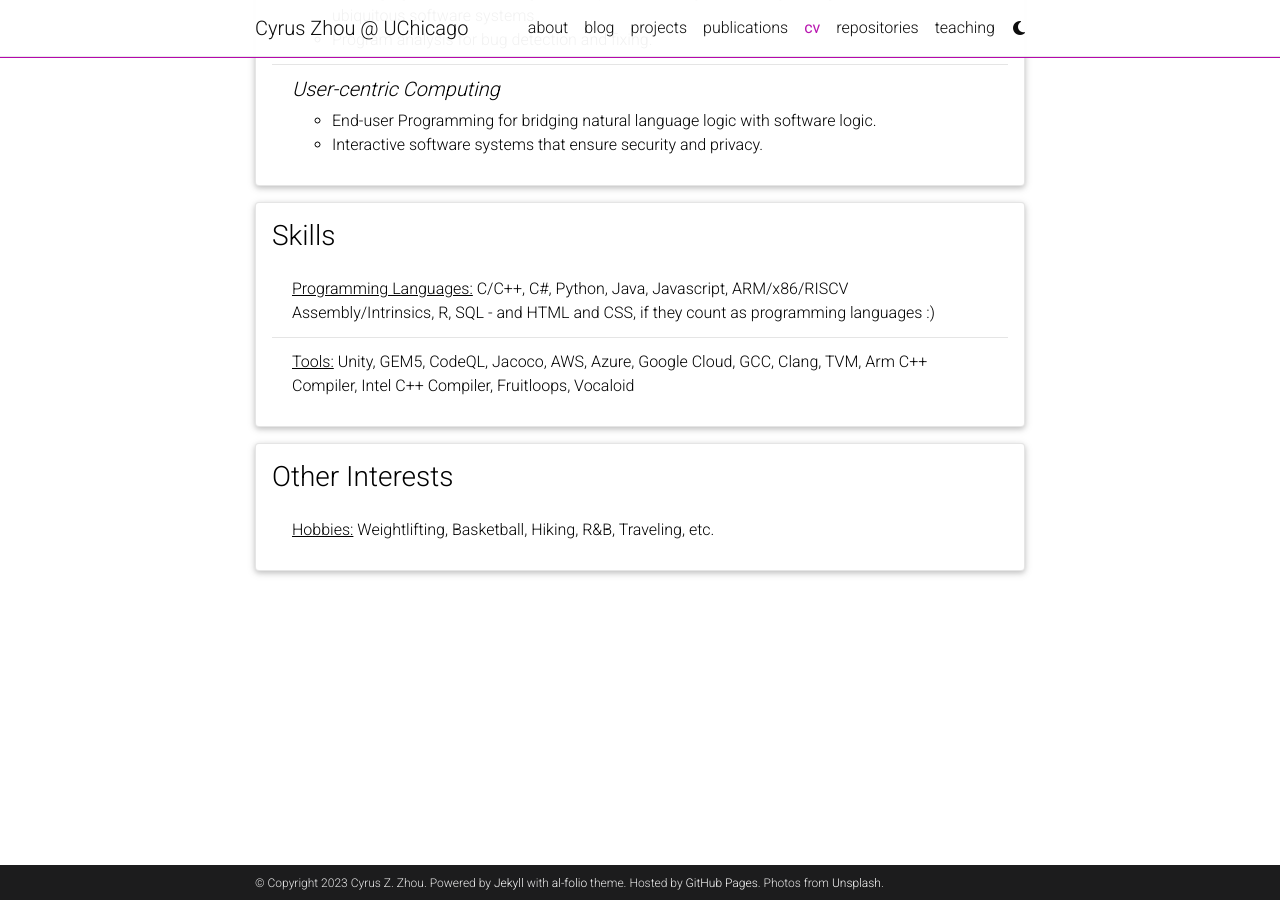
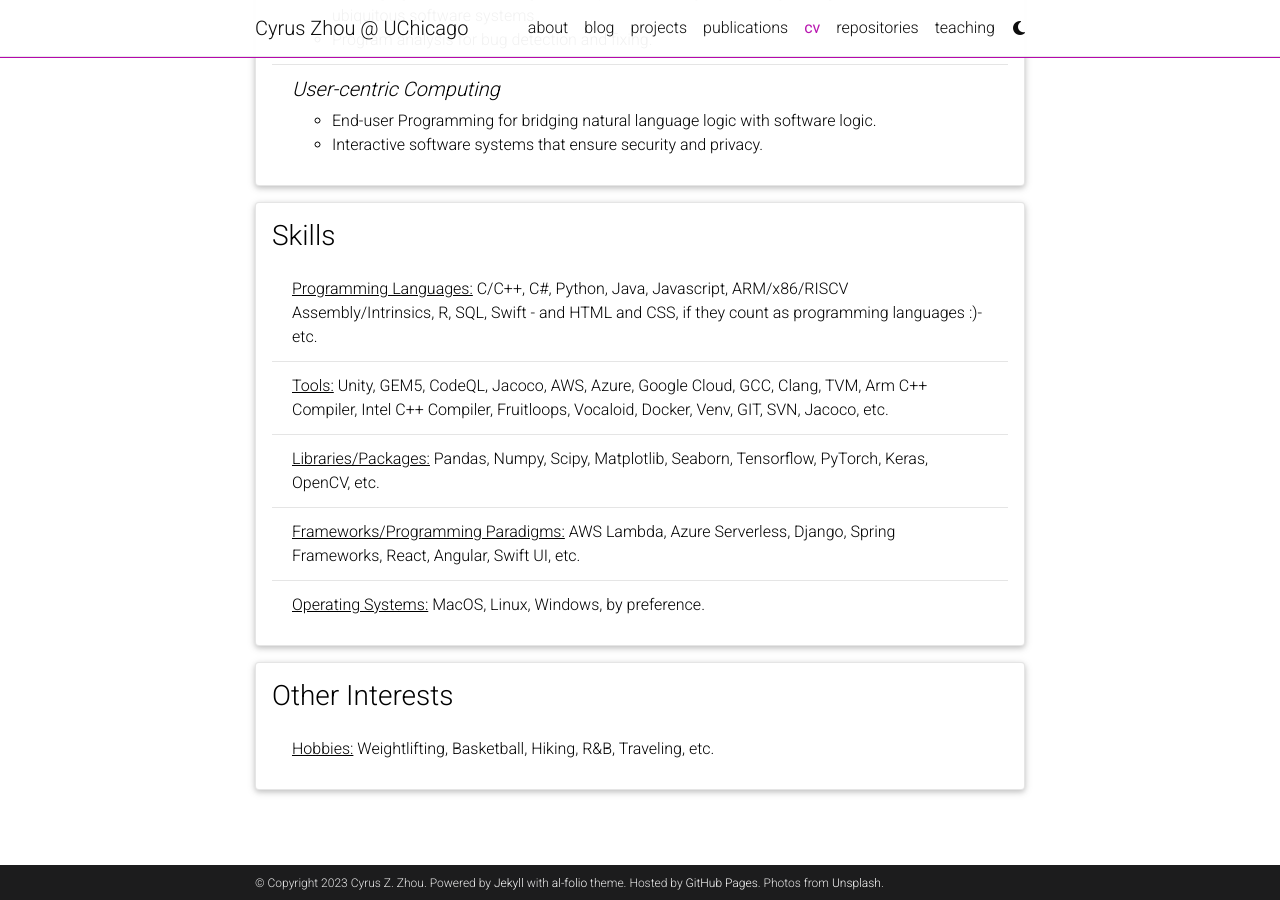
Before and after one commit to cyruszzhou/cyruszzhou.github.io, a Jekyll site: the page built from _pages/cv.md, in a window 1280 px wide and 900 px high, scrolled down 3657 px. Built offline with Jekyll 4.4.1, drawn with Linux system fonts in a browser that asks for light colours; comment, search, counter and statistics services are not loaded; a style sheet for code colours, icons or effects is not loaded.

Commit message:
frameworks and os

```diff
--- a/_data/cv.yml
+++ b/_data/cv.yml
@@ -118,8 +118,11 @@
 - title: Skills
   type: list
   contents:
-    - <u>Programming Languages:</u> C/C++, C#, Python, Java, Javascript, ARM/x86/RISCV Assembly/Intrinsics, R, SQL - and HTML and CSS, if they count as programming languages :)
-    - <u>Tools:</u> Unity, GEM5, CodeQL, Jacoco, AWS, Azure, Google Cloud, GCC, Clang, TVM, Arm C++ Compiler, Intel C++ Compiler, Fruitloops, Vocaloid
+    - <u>Programming Languages:</u> C/C++, C#, Python, Java, Javascript, ARM/x86/RISCV Assembly/Intrinsics, R, SQL, Swift - and HTML and CSS, if they count as programming languages :)- etc.
+    - <u>Tools:</u> Unity, GEM5, CodeQL, Jacoco, AWS, Azure, Google Cloud, GCC, Clang, TVM, Arm C++ Compiler, Intel C++ Compiler, Fruitloops, Vocaloid, Docker, Venv, GIT, SVN, Jacoco, etc.
+    - <u>Libraries/Packages:</u> Pandas, Numpy, Scipy, Matplotlib, Seaborn, Tensorflow, PyTorch, Keras, OpenCV, etc.
+    - <u>Frameworks/Programming Paradigms:</u> AWS Lambda, Azure Serverless, Django, Spring Frameworks, React, Angular, Swift UI, etc.
+    - <u>Operating Systems:</u> MacOS, Linux, Windows, by preference.
 
 
 - title: Other Interests
```
